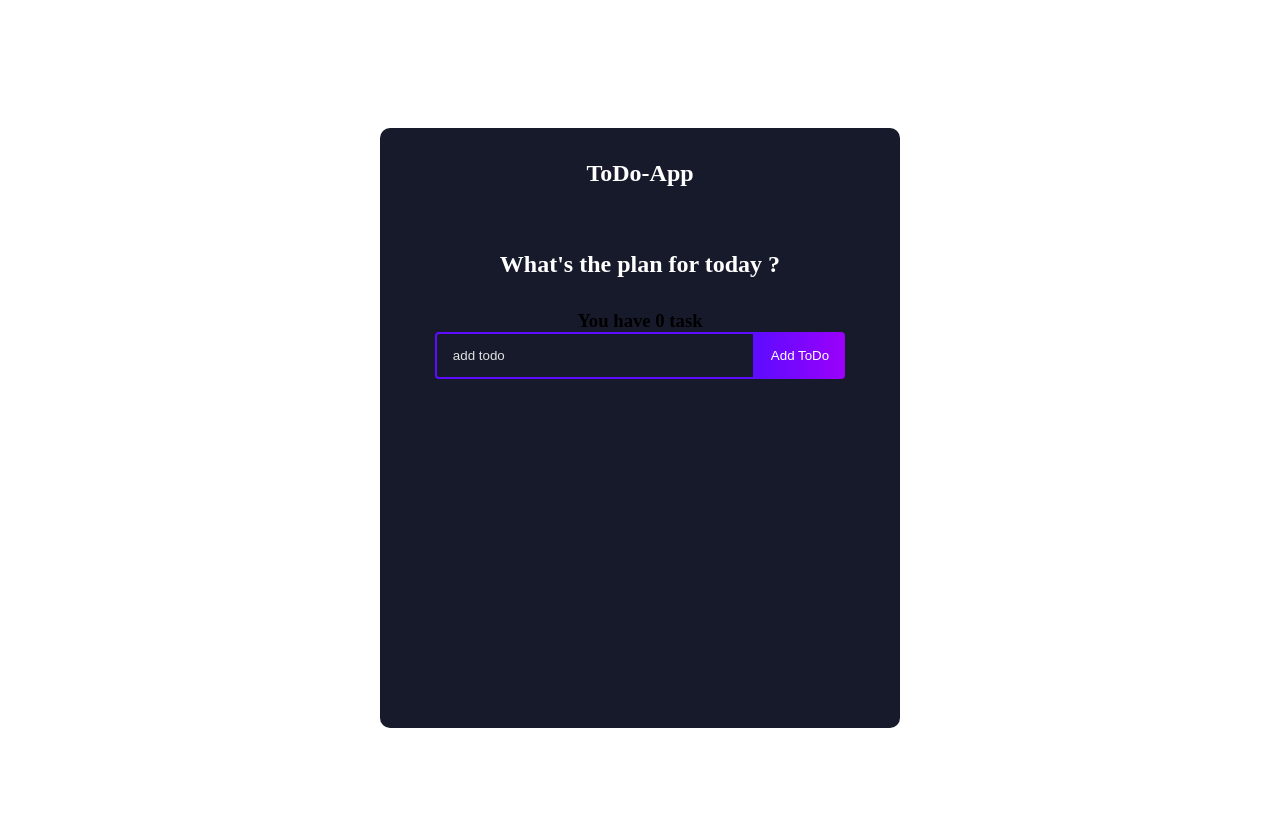
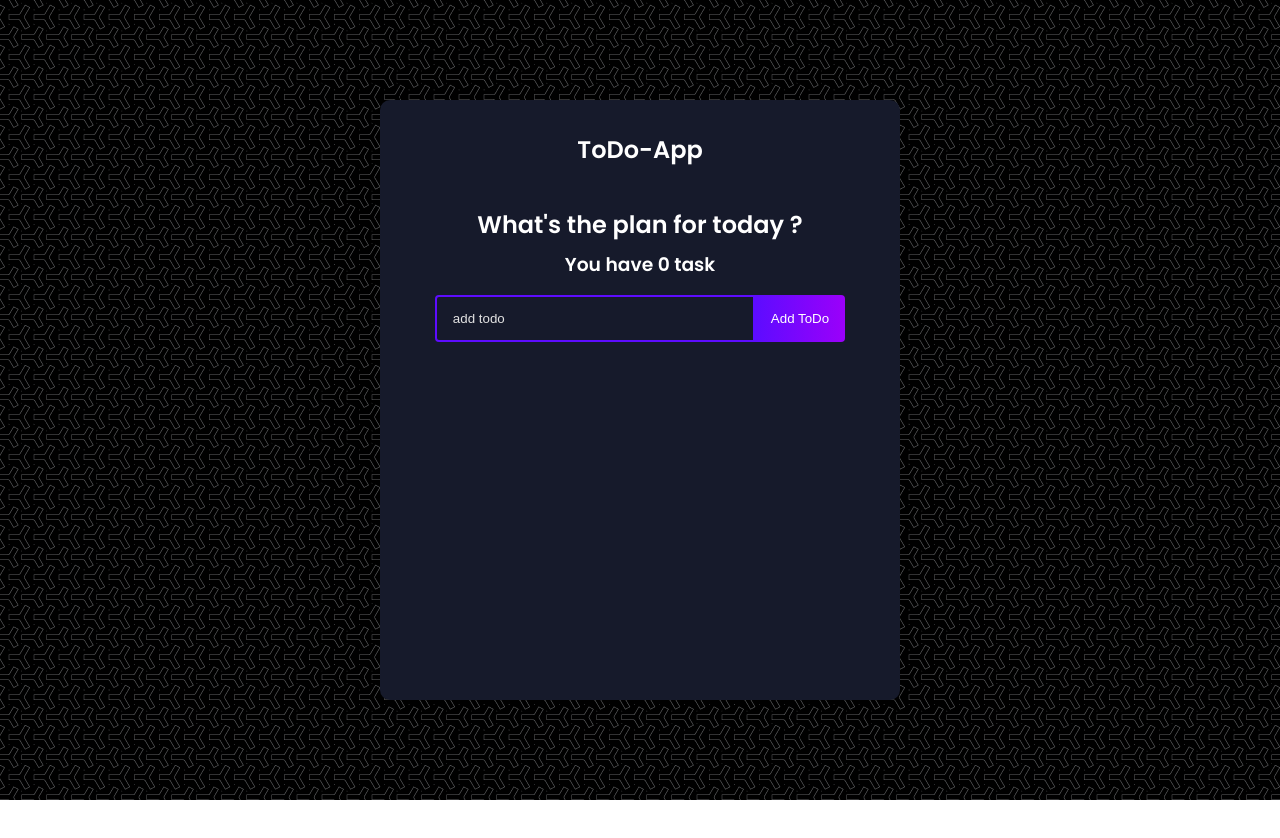
Before and after one commit to Florian-Techer/react-todo, a React (Create React App) app: page / in a window 1280 px wide. Shown: the top 838 px of the page. After the commit the page ends 800 px from the top, so only its background shows below. Built offline with nearby package versions, Linux system fonts and the light colour scheme.

Commit message:
general css

```diff
--- a/src/App.css
+++ b/src/App.css
@@ -1,3 +1,4 @@
+@import url('https://fonts.googleapis.com/css2?family=Poppins:wght@300;400;500;600&display=swap');
  *{
      box-sizing: border-box;
      margin: 0;
@@ -5,11 +6,12 @@
  }
 
  body {
-     background: linear-gradient(
-        90deg,
-        rgba(48, 16, 255, 1) 0%,
-        rgba(100, 115, 255, 1) 100%,
-     );
+    height: 100vh;
+    display: flex;
+    justify-content: center;
+    align-items: center;
+    background: url(assets/pattern.png);
+    font-family: 'Poppins', sans-serif;
  }
 
  .todo-app {
@@ -20,7 +22,7 @@
      min-height: 600px;
      background: #161a2b;
      text-align: center;
-     margin: 128px auto;
+     margin: 0 auto;
      border-radius: 10px;
      padding-bottom: 32px;
  }
@@ -29,6 +31,12 @@
      margin: 32px 0;
      color: #fff;
      font-size: 24px;
+     margin-bottom: 0.5rem;
+ }
+
+ h3{
+    color: #fff;
+    margin-bottom: 1rem;
  }
 
  .complete {
```
